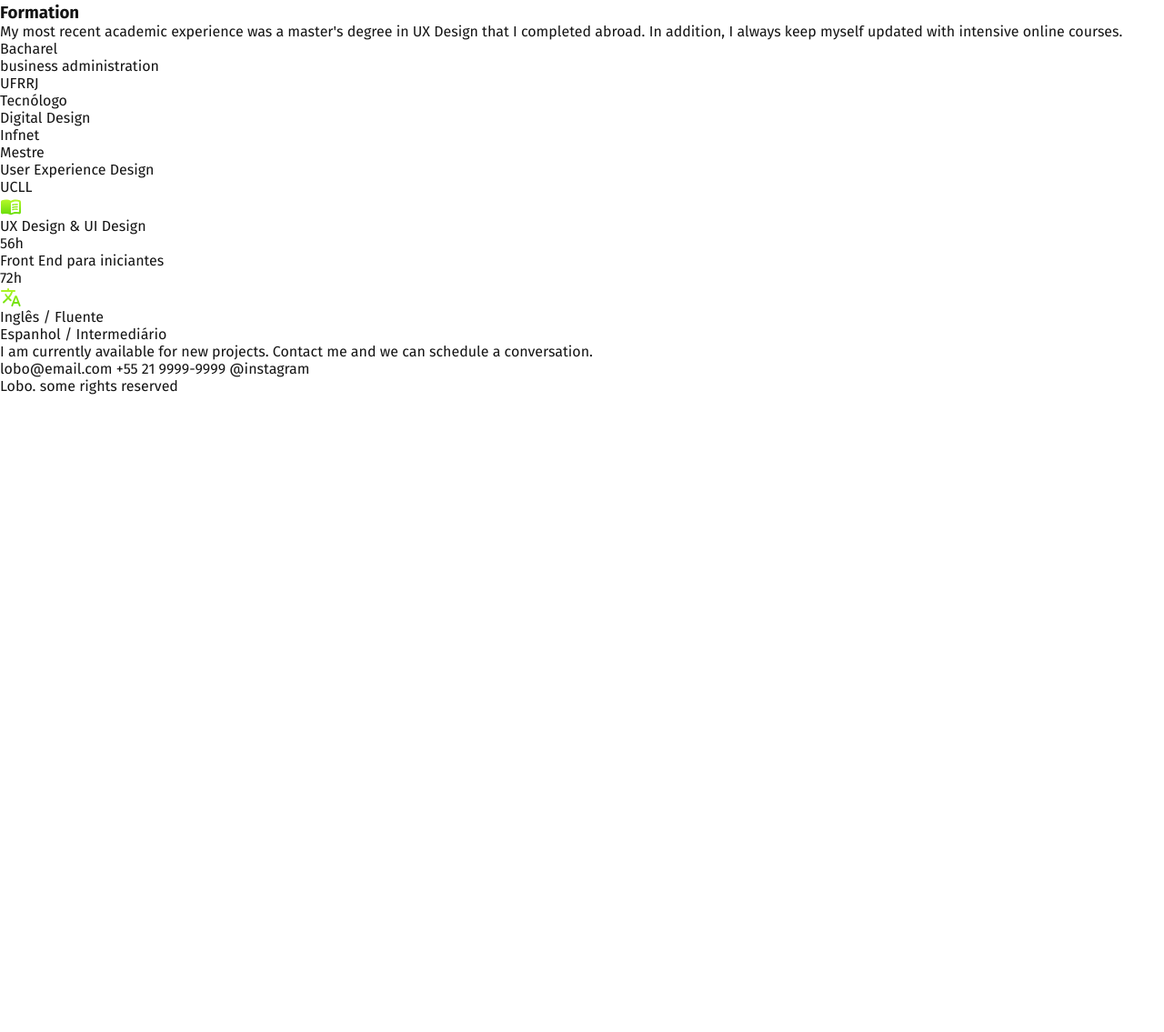
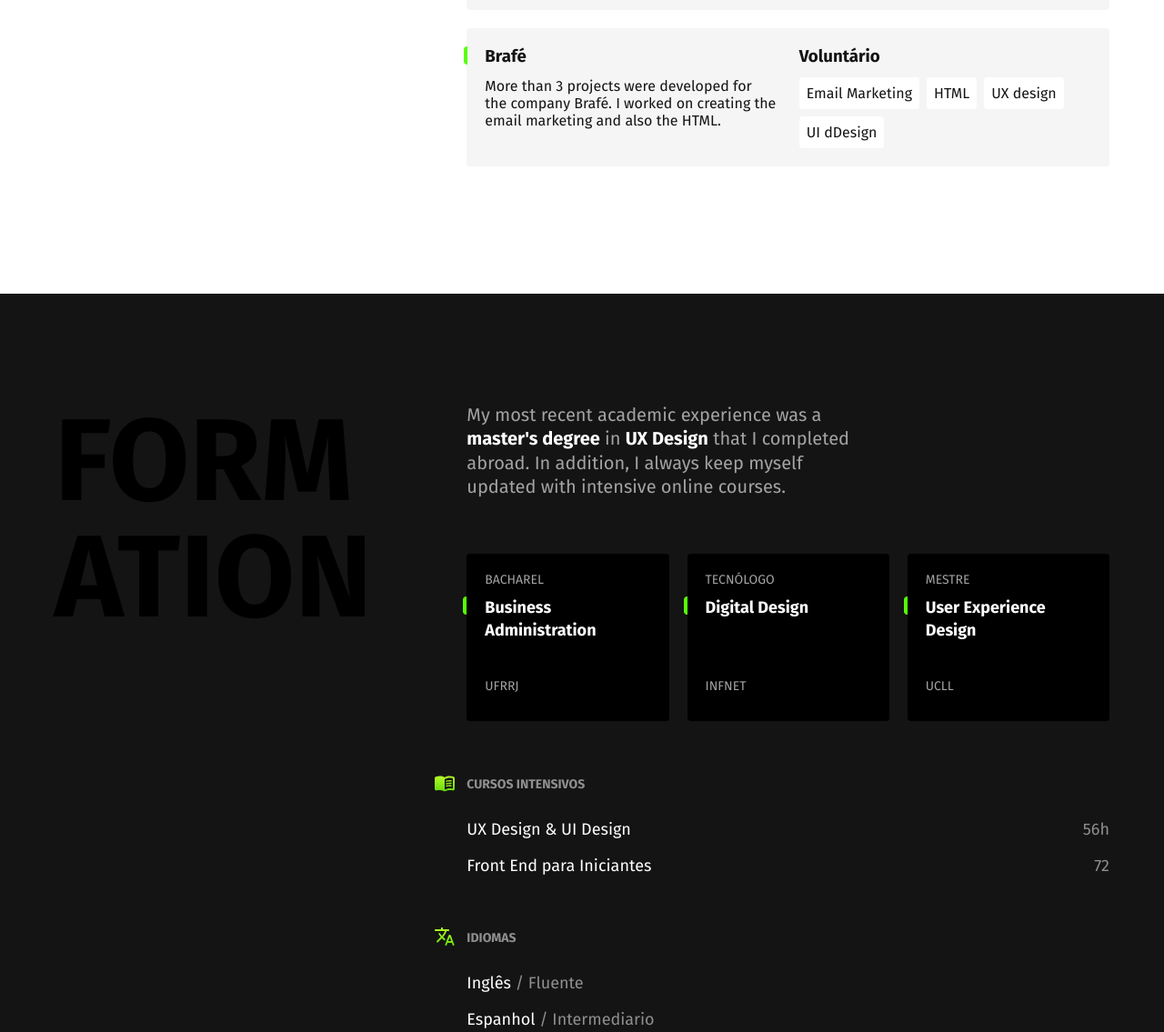
Before and after one commit to DevMatheusUSBR/Portifolio_praticando, a plain HTML site: page index.html in a window 1280 px wide. Shown: the part 1469-2604 px from the top of the page at 91% size. Before the commit the page ends 1903 px from the top, so only its background shows below. Drawn offline with Linux system fonts and the light colour scheme.

Commit message:
Adicionado a parte de formação + reajustes

```diff
--- a/css/experience.css
+++ b/css/experience.css
@@ -3,6 +3,7 @@
 }
 
 .experience_projects>p {
+    color: #525252;
     font-size: 1.25rem;
     line-height: 1.33;
     max-width: 40ch;
@@ -49,12 +50,6 @@
 }
 
 @media (max-width: 800px) {
-
-    .experience {
-        grid-template-columns: 1fr;
-        gap: 2.5rem;
-    }
-
     .experience .subtitle {
         color: #141414;
     }
--- /dev/null
+++ b/css/formation.css
@@ -0,0 +1,138 @@
+.formation {
+    background: #141414;
+    color: #fff;
+}
+
+.formation .container {
+    position: relative;
+}
+
+.formation .container::before {
+    content: '';
+    display: block;
+    width: 130px;
+    height: 100px;
+    background: url('../img/detalhe.svg') no-repeat center;
+    position: absolute;
+    bottom: -50px;
+    left: 20px;
+}
+
+.formation .subtitle {
+    color: #000;
+    max-width: 5ch;
+}
+
+.formation_content>p {
+    font-size: 1.25rem;
+    line-height: 1.33;
+    max-width: 40ch;
+    margin-bottom: 3.75rem;
+    color: #a3a3a3;
+}
+
+.formation_content>p>strong {
+    color: #ffffff;
+}
+
+.graduation {
+    display: flex;
+    flex-wrap: wrap;
+    gap: 1.25rem;
+    margin-bottom: 3.75rem;
+}
+
+.graduation li {
+    display: flex;
+    flex-direction: column;
+    background: #000;
+    flex: 1;
+    padding: 1.25rem;
+    border-radius: 0.25rem;
+}
+
+.dec_formation {
+    color: #a3a3a3;
+    font-size: .875rem;
+    text-transform: uppercase;
+    margin: 0 0 10px 0;
+}
+
+.graduation li>h3 {
+    flex: 1;
+    position: relative;
+    font-weight: 700;
+    font-size: 1.125rem;
+    line-height: 1.4;
+    margin: 0 0 40px 0;
+}
+
+
+.graduation li>h3::before {
+    content: '';
+    position: absolute;
+    width: 4px;
+    height: 20px;
+    top: 0;
+    left: -24px;
+    border-radius: 4px 0 0 4px;
+    background-color: rgb(87, 255, 9);
+}
+
+.formation_extra h3 {
+    font-size: 0.875rem;
+    line-height: 1.4;
+    color: #8f8f8f;
+    text-transform: uppercase;
+    margin-bottom: 1.875rem;
+    position: relative;
+}
+
+.formation_extra h3::before {
+    display: block;
+    content: "";
+    width: 1.5rem;
+    height: 1.5rem;
+    position: absolute;
+    left: -36px;
+    top: -4px
+}
+
+.courses h3::before {
+    background: url("../img/cursos.svg") no-repeat center center;
+}
+
+.languages h3::before {
+    background: url("../img/idiomas.svg") no-repeat center center;
+}
+
+.formation_extra li {
+    font-size: 1.125rem;
+    line-height: 1.1;
+    margin: 0 0 1.25rem 0;
+}
+
+.formation_extra span {
+    color: #8f8f8f;
+}
+
+.courses {
+    margin: 0 0 3.75rem 0;
+}
+
+.courses li {
+    display: flex;
+    justify-content: space-between;
+}
+
+@media (max-width: 800px) {
+    .formation .subtitle {
+        color: #FFFFFF;
+    }
+
+    .formation_extra h3::before {
+        position: static;
+        margin: 0 0 0.625rem 0;
+    }
+
+}
--- a/css/global.css
+++ b/css/global.css
@@ -31,7 +31,7 @@ ul {
 .container {
     max-width: 1200px;
     margin: 0 auto;
-    padding: 2.5rem 1.25rem;
+    padding: 7.5rem 1.25rem;
     display: grid;
     grid-template-columns: 1fr 2fr;
     gap: 6.25rem;
@@ -46,9 +46,15 @@ ul {
 }
 
 @media (max-width: 800px) {
+    .container {
+        grid-template-columns: 1fr;
+        gap: 2.5rem;
+        padding: 3.75rem 1.25rem;
+    }
+
     .subtitle {
         font-size: 3rem;
         text-transform: capitalize;
-        max-width: initial;
+        max-width: initial !important;
     }
 }
--- a/css/style.css
+++ b/css/style.css
@@ -4,3 +4,4 @@
 @import "./header.css";
 @import "./intro.css";
 @import "./experience.css";
+@import "./formation.css"
--- a/index.html
+++ b/index.html
@@ -13,8 +13,8 @@
         <img src="./img/marca.svg" alt="Logo Marca">
         <nav>
             <ul class="header_menu">
-                <li><a href="#">Experience</a></li>
-                <li><a href="#">Formation</a></li>
+                <li><a href="#experience">Experience</a></li>
+                <li><a href="#formation">Formation</a></li>
                 <li><a href="#">Contact</a></li>
             </ul>
         </nav>
@@ -26,7 +26,7 @@
             <p>Located in Rio de Janeiro</p>
         </div>
     </main>
-    <section aria-label="Experience" id="Experience" class="container experience">
+    <section aria-label="Experience" id="experience" class="container experience">
         <h2 class="subtitle">Experience</h2>
         <div class="experience_projects">
             <p>I develop small projects like Bikcraft using only <strong>HTML</strong>, <strong>CSS</strong>, and
@@ -90,46 +90,50 @@
             </ul>
         </div>
     </section>
-    <section class="formation">
-        <h3>Formation</h3>
-        <section class="formation_content">
-            <p>My most recent academic experience was a master's degree in UX Design that I completed abroad. In
+    <section class="formation" id="formation" aria-label="Formation">
+        <div class="container">
+            <h3 class="subtitle">Formation</h3>
+            <div class="formation_content">
+                <p>My most recent academic experience was a <strong>master's degree</strong> in <strong>UX
+                        Design</strong>
+                    that I completed
+                    abroad. In
                     addition, I always keep myself updated with intensive online courses.</p>
                 <ul class="graduation">
                     <li>
-                    <span class="design_formation">Bacharel</span>
-                    <p>business administration</p>
-                    <span class="design_formation">UFRRJ</span>
+                        <span class="dec_formation">Bacharel</span>
+                        <h3>Business Administration</h3>
+                        <span class="dec_formation">UFRRJ</span>
                     </li>
                     <li>
-                    <span class="design_formation">Tecnólogo</span>
-                    <p>Digital Design</p>
-                    <span class="design_formation">Infnet</span>
+                        <span class="dec_formation">Tecnólogo</span>
+                        <h3>Digital Design</h3>
+                        <span class="dec_formation">Infnet</span>
                     </li>
                     <li>
-                    <span class="design_formation">Mestre</span>
-                    <p>User Experience Design</p>
-                    <span class="design_formation">UCLL</span>
+                        <span class="dec_formation">Mestre</span>
+                        <h3>User Experience Design</h3>
+                        <span class="dec_formation">UCLL</span>
                     </li>
                 </ul>
-            <ul class="courses">
-                <li>
-                    <img src="./img/cursos.svg" alt="Icone Cursos">
-                    <div>
-                        <p>UX Design & UI Design</p>
-                        <span>56h</span>
-                        <p>Front End para iniciantes</p>
-                        <span>72h</span>
+                <div class="formation_extra">
+                    <div class="courses">
+                        <h3>Cursos intensivos</h3>
+                        <ul>
+                            <li>UX Design & UI Design <span>56h</span></li>
+                            <li>Front End para Iniciantes <span>72</span></li>
+                        </ul>
                     </div>
-                </li>
-                <li>
-                    <img src="./img/idiomas.svg" alt="Icone idiomas">
-                    <div>
-                        <p>Inglês <span>/ Fluente</span></p>
-                        <p>Espanhol <span>/ Intermediário</span></p>
+                    <div class="languages">
+                        <h3>Idiomas</h3>
+                        <ul>
+                            <li>Inglês <span>/ Fluente</span></li>
+                            <li>Espanhol <span>/ Intermediario</span></li>
+                        </ul>
                     </div>
-                </li>
-            </ul>
+                </div>
+            </div>
+        </div>
     </section>
     </section>
     <footer>
```
Lines whose indentation alone changed are shown as unchanged.
